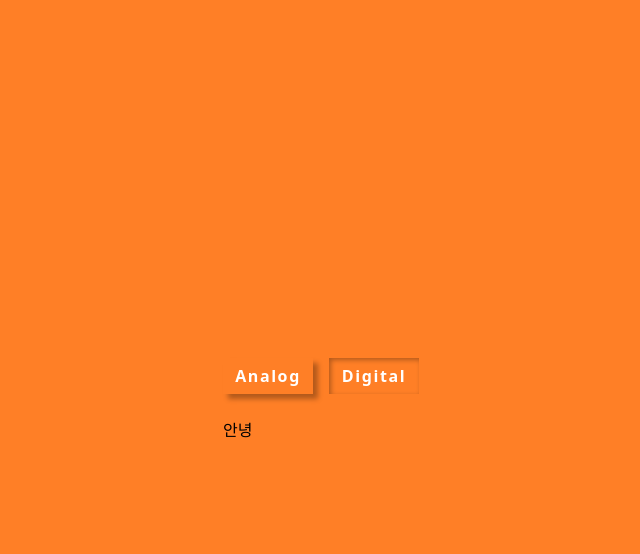
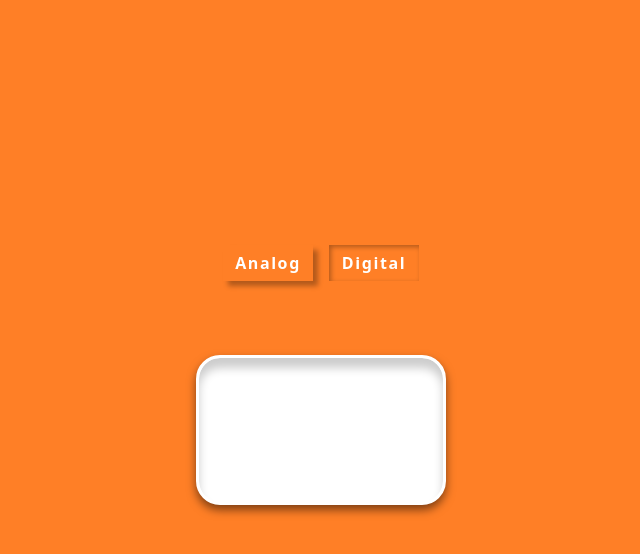
Before and after one commit to ju-nong/clock, a Nuxt app: page / in a window 1280 px wide. Both pictures are taken after a click on the button "Digital". Shown: the top 554 px of the page, without its empty margins (319-959 px from the left). Built offline with nearby package versions, Linux system fonts and the light colour scheme.

Commit message:
feat : Digital 시계 윤곽

```diff
--- a/components/clock/analog/Index.vue
+++ b/components/clock/analog/Index.vue
@@ -12,7 +12,7 @@
 <style lang="scss">
 .clock-analog {
     box-shadow: inset 0px 10px 10px rgba(0, 0, 0, 0.2),
-        0px 5px 10px rgba(0, 0, 0, 0.5); /* 안쪽 그림자 */
+        0px 5px 10px rgba(0, 0, 0, 0.5);
     border: 3px solid #fff;
 }
 </style>
--- a/components/clock/digital/Index.vue
+++ b/components/clock/digital/Index.vue
@@ -1,7 +1,19 @@
 <template>
-    <div>안녕</div>
+    <div class="clock-digital w-[250px] h-[250px] flex flex-col justify-center">
+        <div
+            class="clock-digital-container w-full h-[150px] rounded-3xl bg-white"
+        ></div>
+    </div>
 </template>
 
 <script setup></script>
 
-<style lang="scss"></style>
+<style lang="scss">
+.clock-digital {
+    &-container {
+        box-shadow: inset 0px 10px 10px rgba(0, 0, 0, 0.2),
+            0px 5px 10px rgba(0, 0, 0, 0.5);
+        border: 3px solid #fff;
+    }
+}
+</style>
```
